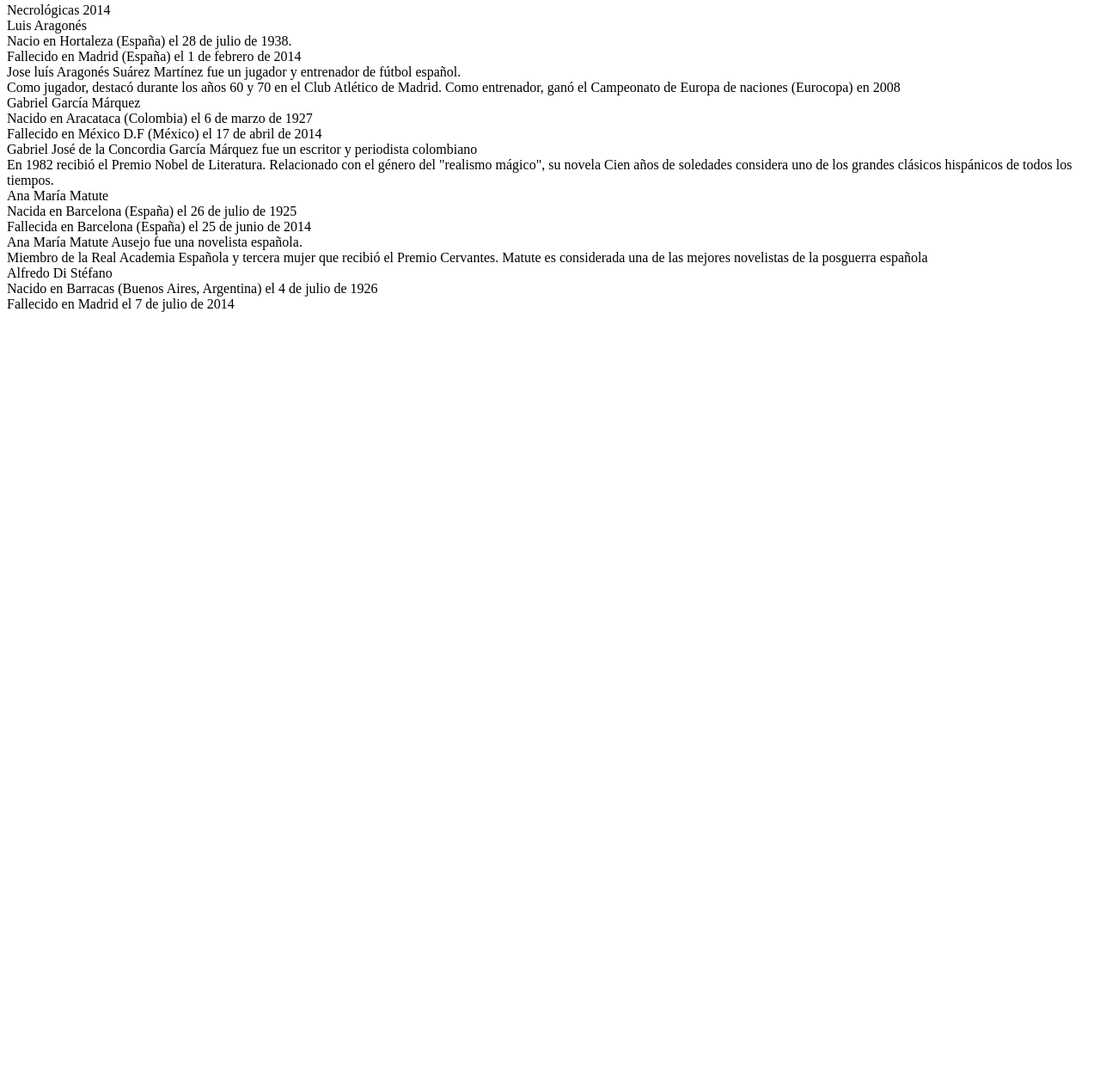
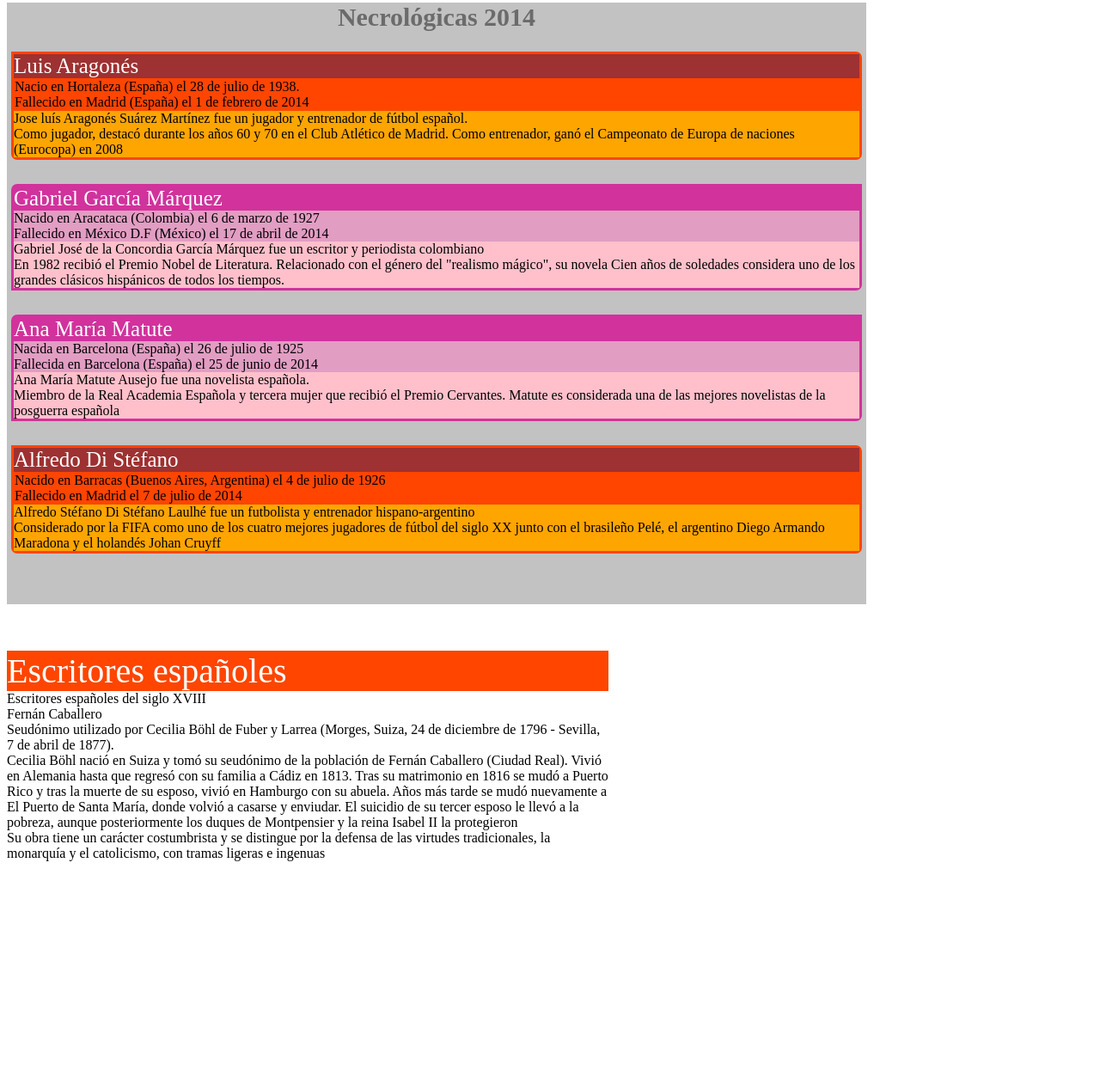
Before and after one commit to PabloMejM/PMM_LM1819, a plain HTML site: page Ejercicio05/EjercicioCapas.html in a window 1280 px wide. Shown: the part 1293-2553 px from the top of the page at 86% size. Before the commit the page ends 1664 px from the top, so only its background shows below. Drawn offline with Linux system fonts and the light colour scheme.

Commit message:
3 terminado

```diff
--- a/Ejercicio05/EjercicioCapas.html
+++ b/Ejercicio05/EjercicioCapas.html
@@ -116,50 +116,83 @@
 </div>
         <br><br>
     <!--Capa 3-->
-    <div>
-        <header>Necrológicas 2014</header>
-        <div>
+    <div style="background: rgb(194, 194, 194); width: 1000px; height: 700px;">
+        <header style="text-align: center; font-size: 30px; font-weight: bold; color: rgb(107, 107, 107)">Necrológicas 2014</header><br>
+        <div style="border-radius: 0px 7px 7px 7px; border: orangered solid 3px; margin: 5px">
+        <div style=" color: white; background: rgb(158, 49, 49); font-size: 25px">
             Luis Aragonés
         </div>
-        <div>
+        <div style="background: orangered; border: orangered solid 1px">
             Nacio en Hortaleza (España) el 28 de julio de 1938. <br>
             Fallecido en Madrid (España) el 1 de febrero de 2014
         </div>
-        <div>
+        <div style="background: orange">
             Jose luís Aragonés Suárez Martínez fue un jugador y entrenador de fútbol español. <br>
             Como jugador, destacó durante los años 60 y 70 en el Club Atlético de Madrid. Como entrenador, ganó el Campeonato
             de Europa de naciones (Eurocopa) en 2008
-        </div>
-        <div>
+       </div> </div>  <br>
+        <div style="border-radius: 7px 0px 7px 0px; border:rgb(209, 50, 156) solid 3px; margin: 5px ">
+        <div style="color: white; background: rgb(209, 50, 156); font-size: 25px">
             Gabriel García Márquez
         </div>
-        <div>
+        <div style="background: rgb(226, 157, 195)">
             Nacido en Aracataca (Colombia) el 6 de marzo de 1927 <br>
             Fallecido en México D.F (México) el 17 de abril de 2014
         </div>
-        <div>
+        <div style="background: pink">
             Gabriel José de la Concordia García Márquez fue un escritor y periodista colombiano <br>
             En 1982 recibió el Premio Nobel de Literatura. Relacionado con el género del "realismo mágico", su novela Cien años de
             soledades considera uno de los grandes clásicos hispánicos de todos los tiempos.
-        </div>
-        <div>
+        </div></div><br>
+        <div style="border-radius: 7px 0px 7px 0px; border:rgb(209, 50, 156) solid 3px; margin: 5px ">
+        <div style="color: white; background: rgb(209, 50, 156); font-size: 25px">
             Ana María Matute
         </div>
-        <div>
+        <div style="background: rgb(226, 157, 195)">
             Nacida en Barcelona (España) el 26 de julio de 1925 <br>
             Fallecida en Barcelona (España) el 25 de junio de 2014
         </div>
-        <div>
+        <div style="background: pink">
             Ana María Matute Ausejo fue una novelista española. <br>
             Miembro de la Real Academia Española y tercera mujer que recibió el Premio Cervantes. Matute es considerada una de las
             mejores novelistas de la posguerra española
-        </div>
-        <div>
+        </div></div> <br>
+        <div style="border-radius: 0px 7px 7px 7px; border: orangered solid 3px; margin: 5px">
+        <div style=" color: white; background: rgb(158, 49, 49); font-size: 25px ">
             Alfredo Di Stéfano
         </div>
-        <div>
+        <div style="background: orangered; border: orangered solid 1px">
             Nacido en Barracas (Buenos Aires, Argentina) el 4 de julio de 1926 <br>
             Fallecido en Madrid el 7 de julio de 2014
+        </div>
+        <div style="background: orange">
+            Alfredo Stéfano Di Stéfano Laulhé fue un futbolista y entrenador hispano-argentino <br>
+            Considerado por la FIFA como uno de los cuatro mejores jugadores de fútbol del siglo XX
+            junto con el brasileño Pelé, el argentino Diego Armando Maradona y el holandés Johan Cruyff
+        </div>
+
+    </div>
+    </div>
+<br><br><br>
+
+    <!--Capa 4-->
+    <div style=" height: 500px; width: 700px;">
+        <header style="color: white; background: orangered; font-size: 40px">Escritores españoles</header>
+        <div>
+            <header>Escritores españoles del siglo XVIII</header>
+            <div>
+                <header>Fernán Caballero</header>
+                Seudónimo utilizado por Cecilia Böhl de Fuber y Larrea
+                (Morges, Suiza, 24 de diciembre de 1796 - Sevilla, 7 de abril de 1877). <br>
+                Cecilia Böhl nació en Suiza y tomó su seudónimo de la población de Fernán Caballero
+                (Ciudad Real). Vivió en Alemania hasta que regresó con su familia a Cádiz en 1813. Tras
+                su matrimonio en 1816 se mudó a Puerto Rico y tras la muerte de su esposo, vivió en
+                Hamburgo con su abuela. Años más tarde se mudó nuevamente a El Puerto de Santa María,
+                donde volvió a casarse y enviudar. El suicidio de su tercer esposo le llevó a la pobreza,
+                aunque posteriormente los duques de Montpensier y la reina Isabel II la protegieron <br>
+                Su obra tiene un carácter costumbrista y se distingue por la defensa de las virtudes
+                tradicionales, la monarquía y el catolicismo, con tramas ligeras e ingenuas
+            </div>
         </div>
     </div>
 </body>
```
